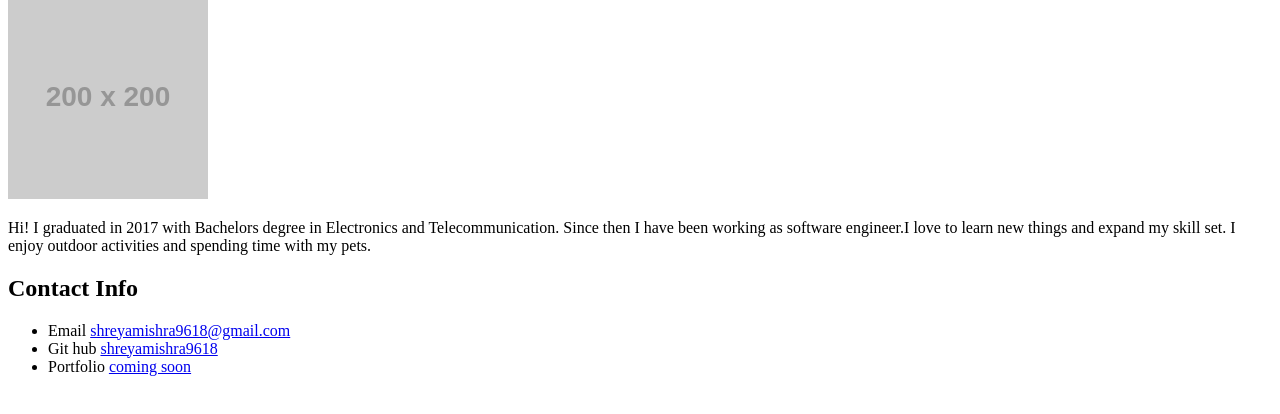
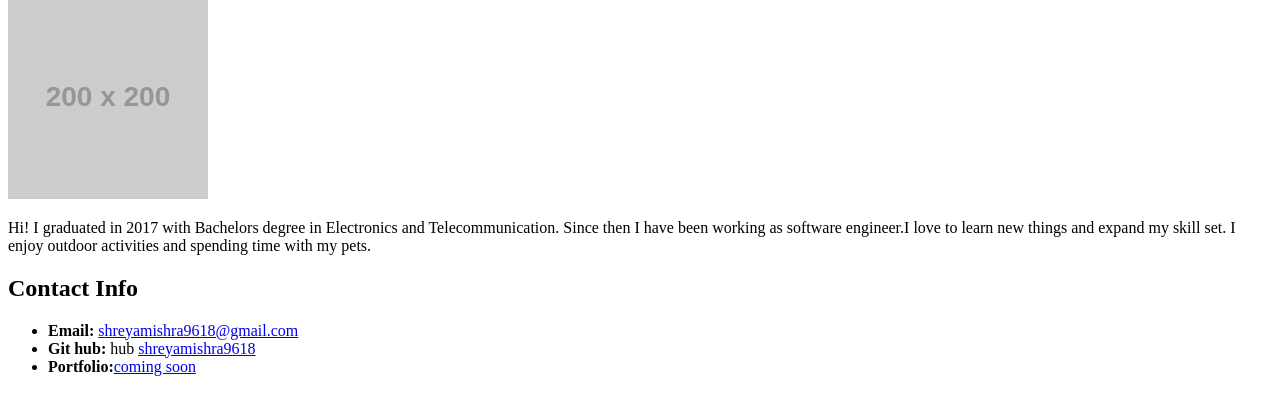
Before and after one commit to shreyamishra9618/first-day, a plain HTML site: page index.html in a window 1280 px wide. Shown: the part 128-542 px from the top of the page. Drawn offline with Linux system fonts and the light colour scheme; placeholder pictures from the web are drawn by us.

Commit message:
first commit

```diff
--- a/index.html
+++ b/index.html
@@ -27,9 +27,9 @@
       <p>
         <h2>Contact Info</h2>
         <ul>
-            <li>Email <a href="shreyamishra9618@gmail.com">shreyamishra9618@gmail.com</a> </li>
-            <li>Git hub  <a href="https://github.com/shreyamishra9618">shreyamishra9618</a></li>
-            <li>Portfolio <a href="Coming Soon">coming soon </a></li>
+            <li><strong>Email:</strong> <a href="shreyamishra9618@gmail.com">shreyamishra9618@gmail.com</a> </li>
+            <li><strong>Git hub:</strong> hub  <a href="https://github.com/shreyamishra9618">shreyamishra9618</a></li>
+            <li><strong> Portfolio:</strong><a href="Coming Soon">coming soon </a></li>
 
           </ul>
     </p>
```
